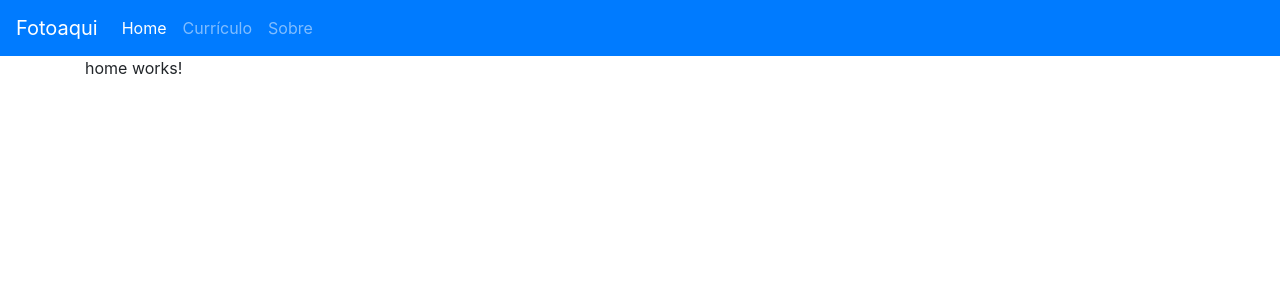
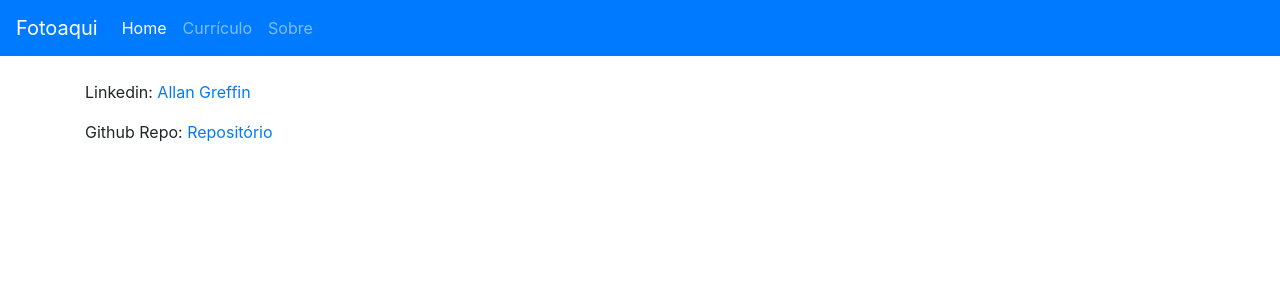
Before and after one commit to AllanGreffin/OwnPage, an Angular app: page / in a window 1280 px wide. Shown: the top 300 px of the page. Built offline with nearby package versions, Linux system fonts and the light colour scheme.

Commit message:
inicio dos links

```diff
--- a/src/app/home/home.component.html
+++ b/src/app/home/home.component.html
@@ -1 +1,3 @@
-<p>home works!</p>
+<br>
+<p>Linkedin: <a href="https://www.linkedin.com/in/allan-greffin-53832161/">Allan Greffin</a></p>
+<p>Github Repo: <a href="https://github.com/Hilkan/MyRepo">Repositório</a></p>
```
